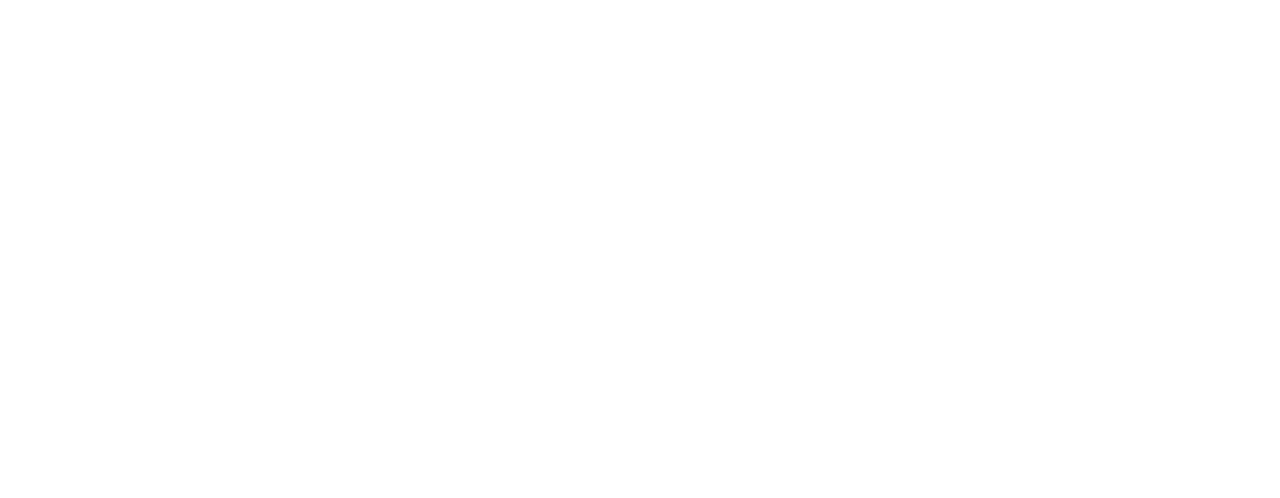
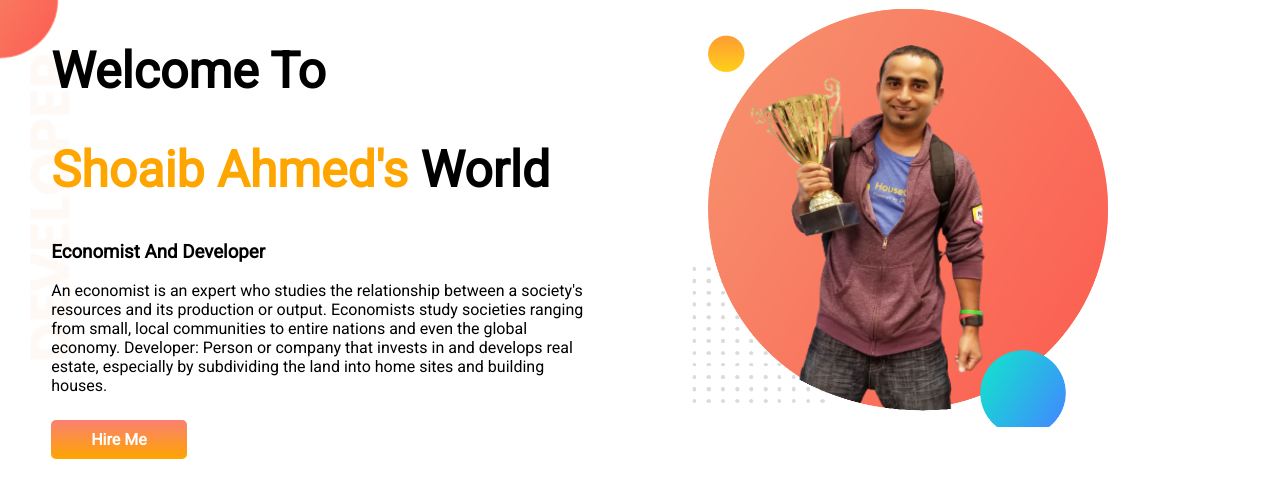
Before and after one commit to ifazzzz/developer-portfolio, a plain HTML site: page index.html in a window 1280 px wide. Drawn offline with Linux system fonts and the light colour scheme.

Commit message:
styles added

```diff
--- a/index.html
+++ b/index.html
@@ -4,10 +4,24 @@
     <meta charset="UTF-8">
     <meta http-equiv="X-UA-Compatible" content="IE=edge">
     <meta name="viewport" content="width=device-width, initial-scale=1.0">
+    <link rel="preconnect" href="https://fonts.googleapis.com">
+    <link rel="preconnect" href="https://fonts.gstatic.com" crossorigin>
+    <link href="https://fonts.googleapis.com/css2?family=Roboto&display=swap" rel="stylesheet">
     <link rel="stylesheet" href="style.css">
     <title>Portfolio of Ifaz</title>
 </head>
 <body>
-
+  <section class="top-section">
+    <div class="half-width">
+        <h1>Welcome To</h1>
+    <h1><span class="my-name">Shoaib Ahmed's</span> World</h1>
+    <h3>Economist And Developer</h3>
+    <p>An economist is an expert who studies the relationship between a society's resources and its production or output. Economists study societies ranging from small, local communities to entire nations and even the global economy. Developer: Person or company that invests in and develops real estate, especially by subdividing the land into home sites and building houses.</p><br>
+    <a class="link-button" href="https://mail.google.com/mail/u/0/#inbox">Hire Me</a>
+    </div>
+    <div class="half-width">
+        <img src="images/my-bg (1).png" alt="bg">
+    </div>
+  </section>
 </body>
 </html>
--- a/style.css
+++ b/style.css
@@ -0,0 +1,42 @@
+body{
+    font-family: 'Roboto', sans-serif;
+    margin: 0;
+}
+
+.my-name{
+    color: orange;
+}
+
+h1{
+    font-size: 50px;
+}
+
+section{
+    display: flex;
+}
+
+.half-width{
+    width: 50%;
+    padding: 0% 4%;
+}
+
+.left-div{
+    padding: 4%;
+}
+.half-width img{
+    width: 80%;
+}
+
+.link-button{
+    text-decoration: none;
+    color: white;
+    font-weight: 700;
+    background-image: linear-gradient(salmon, orange);
+    padding: 10px 40px;
+    border-radius:5px;
+}
+
+.top-section{
+    background-image: url(images/top-banner.png);
+    background-repeat: no-repeat;
+}
```
Also changed, not shown: images/dream-bg.png (added), images/exp-bg.png (added), images/jhankar.png (added), images/jhankar2.png (added), images/my-bg (1).png (added), images/my-bg.png (added), images/my-bg2.png (added), images/top-banner.png (added), 7 other files.
